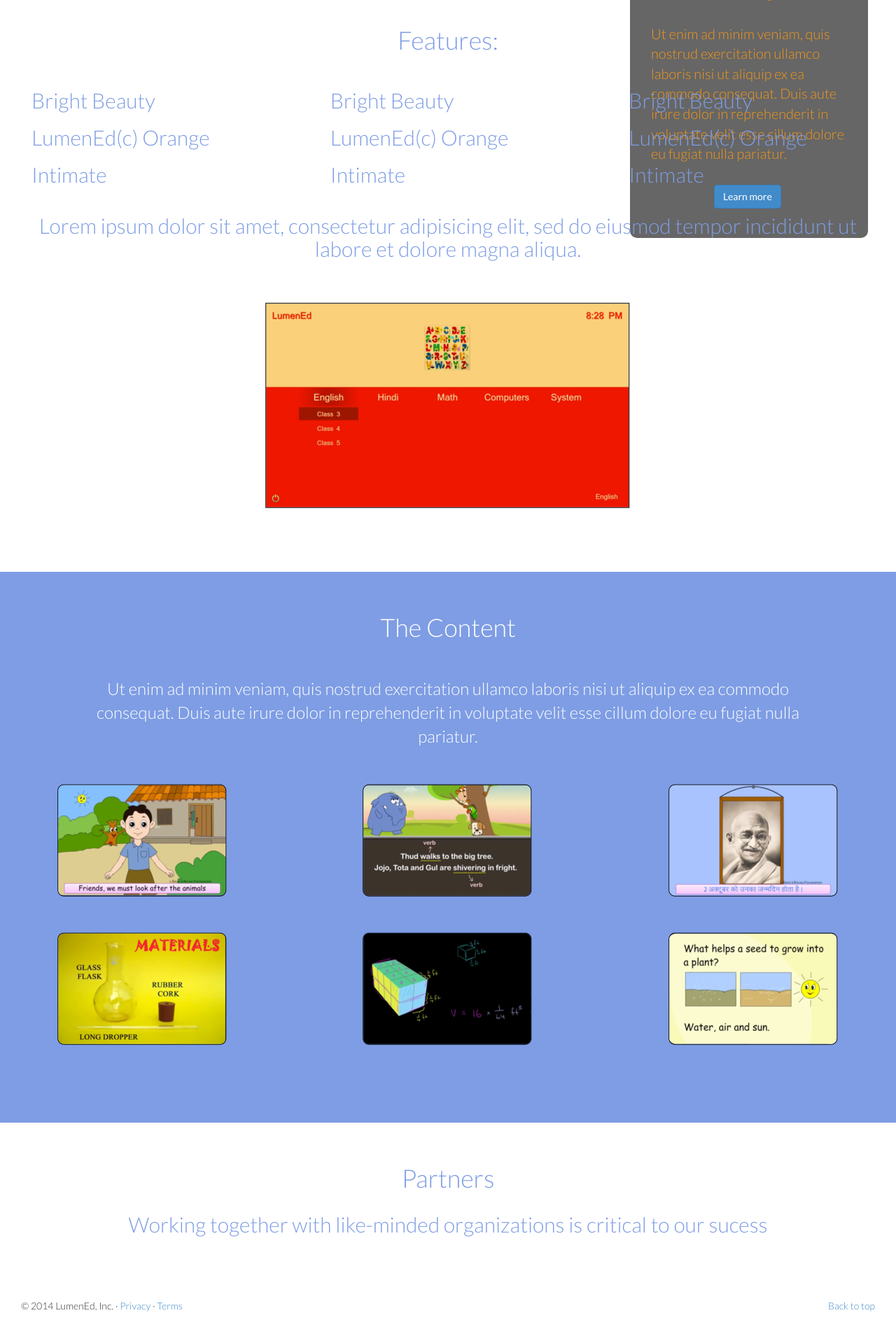
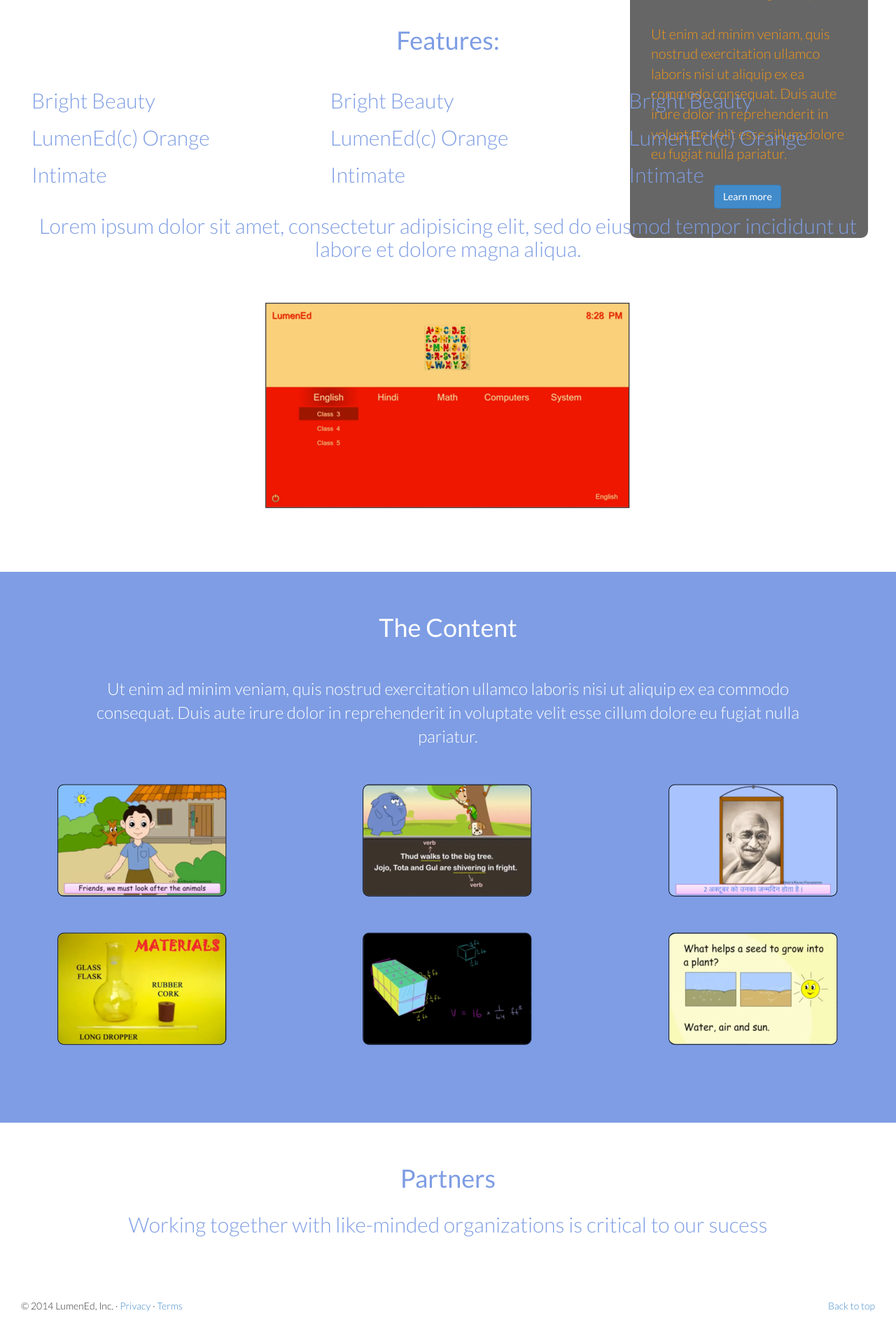
Before and after one commit to lumened/website, a PHP site: page / in a window 1280 px wide. Shown: the part 2899-4785 px from the top of the page at 70% size. Run offline with PHP 8.4, Linux system fonts and the light colour scheme; some libraries are stand-ins or nearby versions.

Commit message:
made some headings bold

```diff
--- a/css/stylesheet.css
+++ b/css/stylesheet.css
@@ -6,6 +6,10 @@ Default is lato light. To use lato normal change font-weight to 400.*/
 body,h1,h2,h3,h4,h5,h6,p {
 	font-family: 'Lato', sans-serif;
 	font-weight: 300;
+}
+
+.info-box h1, .page-7 h1, .page-8 h1, .page-9 h1 {
+	font-weight:400;
 }
 
 
```
